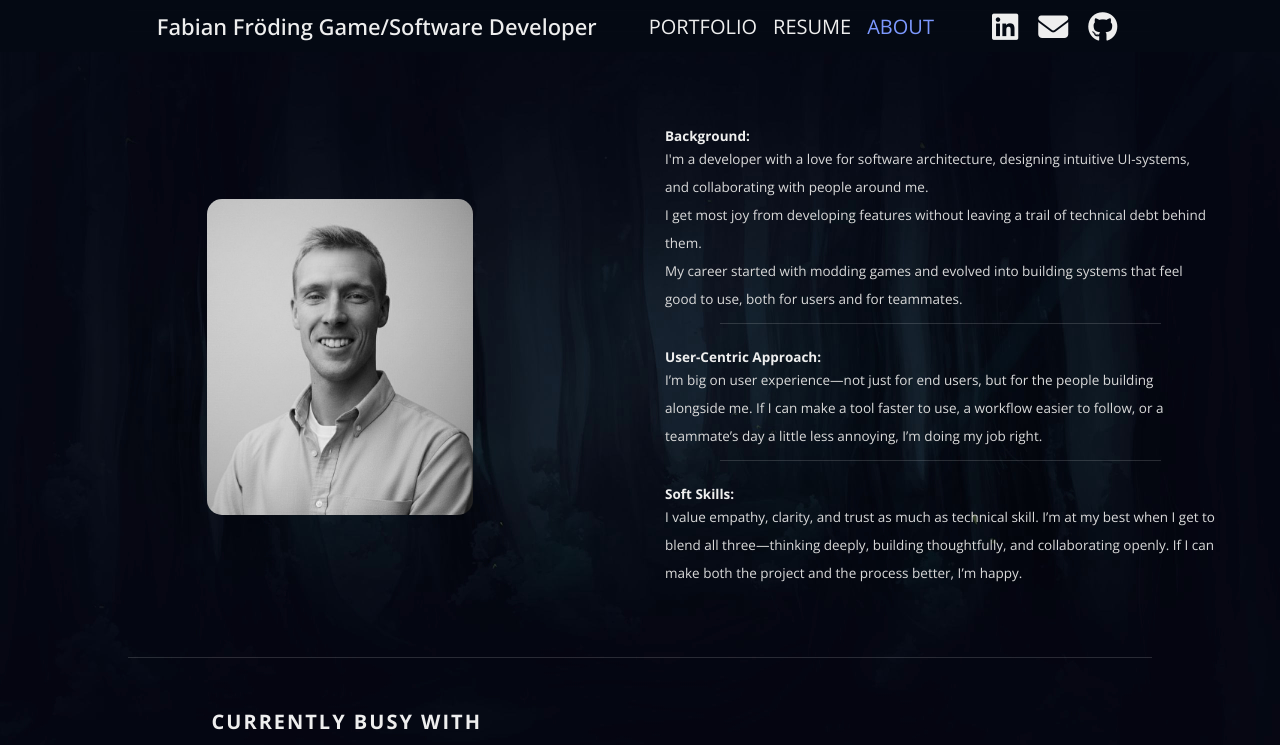
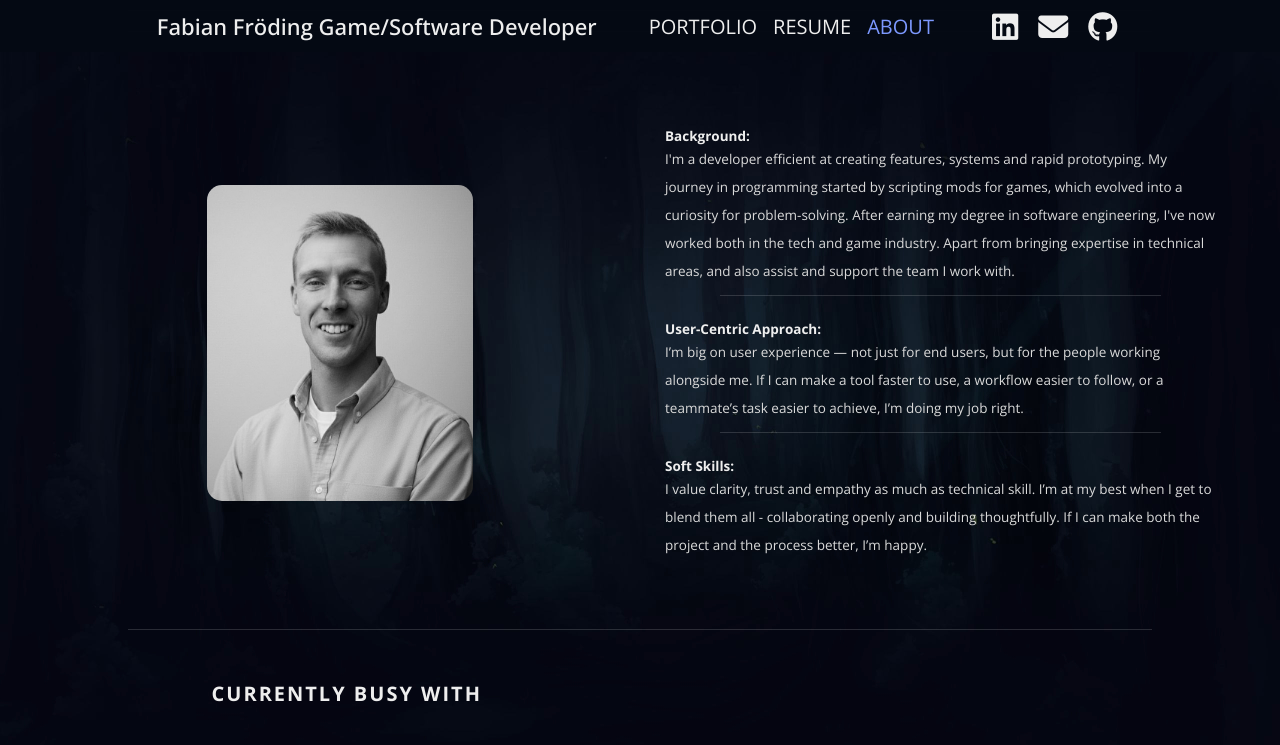
Before and after one commit to fabianfroding/gh-pages-src, a Vue app: page /about in a window 1280 px wide. Shown: the top 745 px of the page. Built offline with nearby package versions, Linux system fonts and the light colour scheme.

Commit message:
Minor about and descriptions updates

```diff
--- a/src/components/ProjectDescriptions/MetroidvaniaDescript.vue
+++ b/src/components/ProjectDescriptions/MetroidvaniaDescript.vue
@@ -6,13 +6,12 @@
         <span class="align-right"><strong>Status</strong>: Alpha</span></h6>
         <div class="separator-line"></div>
         <p>
-            Emissary is an experimental 2D action-platformer prototype inspired by Hollow Knight,
+            Emissary is an experimental 2D action-platformer prototype,
             developed as an ongoing exploration of gameplay systems, code architecture, and performance optimization in Unity.
-            Throughout the project I focused on building all core systems entirely from scratch—without third-party frameworks—to deepen
-            my understanding of robust game-engineering practices.
-            The project currently remains in active development and is in an Alpha state.
+            Throughout the project I focused on building all core systems from scratch to deepen my understanding of game engineering practices.
+            The project currently remains in active development state.
             <br>
-            Below, I highlight several major systems I implemented, each accompanied by direct links to the relevant portions of the project repository.
+            Below, I highlight some of the systems I implemented, with direct links to the relevant sections of the project repository.
         </p>
 
         <br><br>
@@ -53,9 +52,9 @@
         <h1>State Machine System</h1>
 
         <p>
-            Both player and enemy behaviors are driven by a lightweight, extendable state machine framework written in pure C#.
+            Both player and enemy behaviors are driven by a state machine framework written in pure C#.
             Since these classes do not need to represent in-world objects,
-            keeping them independent of Unity’s MonoBehaviour architecture avoids unnecessary overhead and allows for clear, modular logic.
+            keeping them independent of Unity’s MonoBehaviour architecture avoids unnecessary overhead.
         </p>
 
         <br>
@@ -90,7 +89,7 @@
         </div>
         <p>
             This system supports various gameplay states—from navigation and combat logic to more specialized abilities
-            such as the player’s Ascend mechanic, which temporarily phases the character through terrain.
+            such as the player’s Ascend ability, which temporarily phases the character through terrain.
         </p>
         <details id="code-details">
             <summary>View Player Ascend State Sample <i class="fab fa-github"></i></summary>
@@ -106,7 +105,7 @@
         <br>
 
         <p>
-            As the project grew, I explored several performance-oriented techniques within Unity.
+            I've explored several performance-oriented techniques within Unity.
             One of the most impactful was the implementation of a centralized Update Manager, based on the Observer pattern.
             Instead of allowing numerous MonoBehaviours to individually execute Update() and FixedUpdate()—each
             incurring engine-side overhead—objects subscribe to a unified manager that invokes their update logic directly.
@@ -134,11 +133,11 @@
         <br>
 
         <p>
-            Drawing on my professional experience, I designed a custom UI stack and pooling system inspired by Epic Games' Common UI framework.
+            Drawing on my professional experiencein Unreal Engine, I designed a custom UI stack and pooling system inspired by Epic Games' Common UI framework.
 
             Pooling UI elements dramatically improves performance,
             especially in fast-paced or input-heavy gameplay where menus may be opened and closed in rapid succession.
-             Avoiding frequent destruction and instantiation ensures smoother interactions and reduces frame spikes.
+            Avoiding frequent destruction and instantiation ensures smoother interactions and reduces frame spikes.
         </p>
 
         <br>
@@ -170,7 +169,7 @@
         <br>
 
         <p>
-            Although my primary role is engineering, Emissary required a range of custom 2D assets.
+            Although my primary role is engineering, Emissary has a range of custom 2D assets.
             All art and animations showcased in the project were created by me.
             While I do not consider myself a professional artist, the process has been both challenging and rewarding,
             and has broadened my appreciation for the craft and its iterative nature.
--- a/src/views/About.vue
+++ b/src/views/About.vue
@@ -8,28 +8,25 @@
 				<div class="about-details">
 					<h3>Background:</h3>
 					<p>
-						I'm a developer with a love for software architecture, designing intuitive UI-systems,
-						and collaborating with people around me.
-						<br>
-						I get most joy from developing features without leaving a trail of technical debt behind them.
-						<br>
-						My career started with modding games and evolved into building systems that feel good to use,
-						both for users and for teammates.
+						I'm a developer efficient at creating features, systems and rapid prototyping.
+						My journey in programming started by scripting mods for games, which evolved into a curiosity for problem-solving.
+						After earning my degree in software engineering, I've now worked both in the tech and game industry.
+						Apart from bringing expertise in technical areas, and also assist and support the team I work with.
                     </p>
 					<div class="separator-line"></div>
 					<br>
 					<h3>User-Centric Approach:</h3>
 					<p>
-						I’m big on user experience—not just for end users, but for the people building alongside me.
-						If I can make a tool faster to use, a workflow easier to follow, or a teammate’s day a little less annoying,
+						I’m big on user experience — not just for end users, but for the people working alongside me.
+						If I can make a tool faster to use, a workflow easier to follow, or a teammate’s task easier to achieve,
 						I’m doing my job right.
                     </p>
 					<div class="separator-line"></div>
 					<br>
 					<h3>Soft Skills:</h3>
 					<p>
-						I value empathy, clarity, and trust as much as technical skill.
-						I’m at my best when I get to blend all three—thinking deeply, building thoughtfully, and collaborating openly.
+						I value clarity, trust and empathy as much as technical skill.
+						I’m at my best when I get to blend them all - collaborating openly and building thoughtfully.
 						If I can make both the project and the process better, I’m happy.
                     </p>
                 </div>
@@ -60,7 +57,7 @@
 								<div class="icon-container">
 									<i class="fa-solid fa-gear"></i>
 								</div>
-								<h3>Tinkering with State Trees in UE 5.7</h3>
+								<h3>Exploring and tinkering with features in UE 5.7</h3>
 							</div>
 						</div>
 					</div>
```
